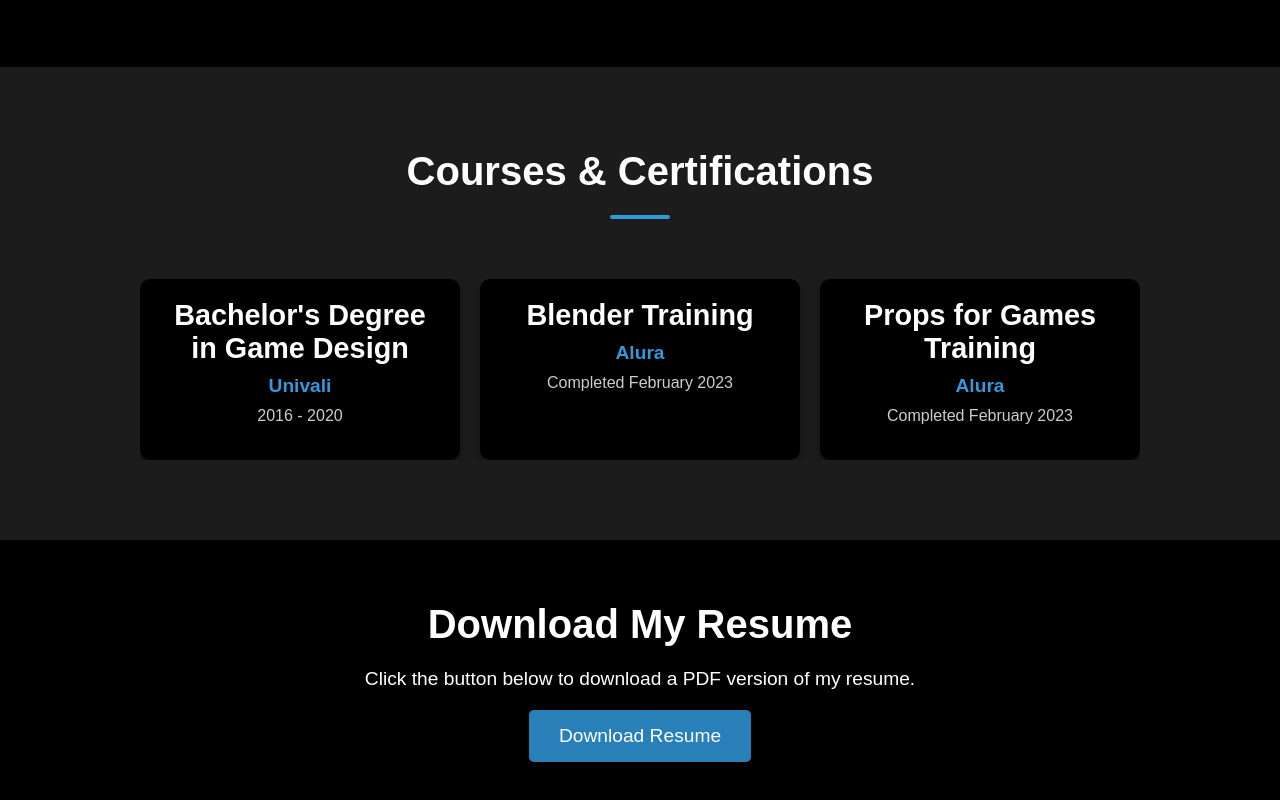
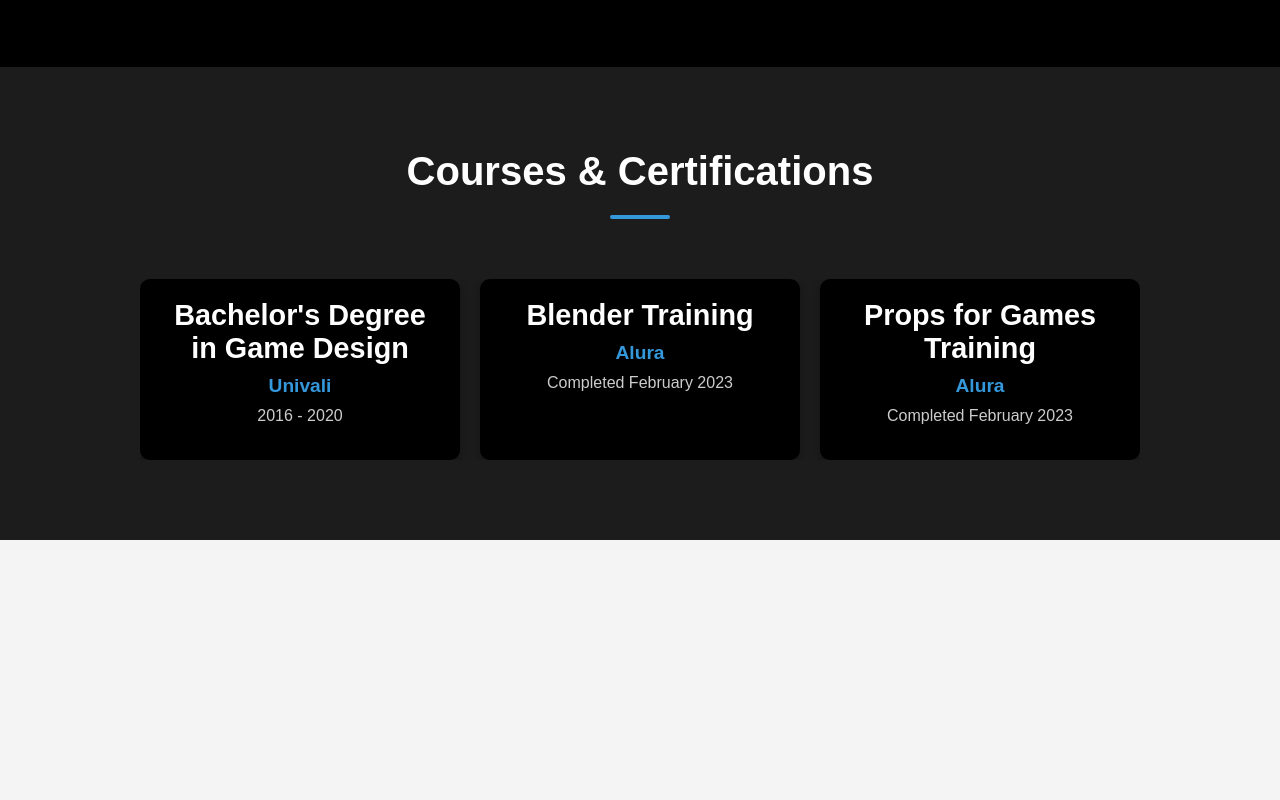
Before and after one commit to PedroBMR/pedrobortot, a React (Create React App) app in the folder my-website/: page / in a window 1280 px wide. Shown: the part 6158-6958 px from the top of the page. After the commit the page ends 6698 px from the top, so only its background shows below. Built offline with nearby package versions, Linux system fonts and the light colour scheme.

Commit message:
Remove resume

```diff
--- a/my-website/src/App.js
+++ b/my-website/src/App.js
@@ -19,7 +19,7 @@
       <Experience />
       <Projects />
       <Courses />
-      <DownloadResume />
+
     </div>
   );
 }
--- a/package.json
+++ /dev/null
@@ -1,5 +0,0 @@
-{
-  "dependencies": {
-    "scrollreveal": "^4.0.9"
-  }
-}
```
Also changed, not shown: 1 other file (tests, documents, lock files or other folders).
